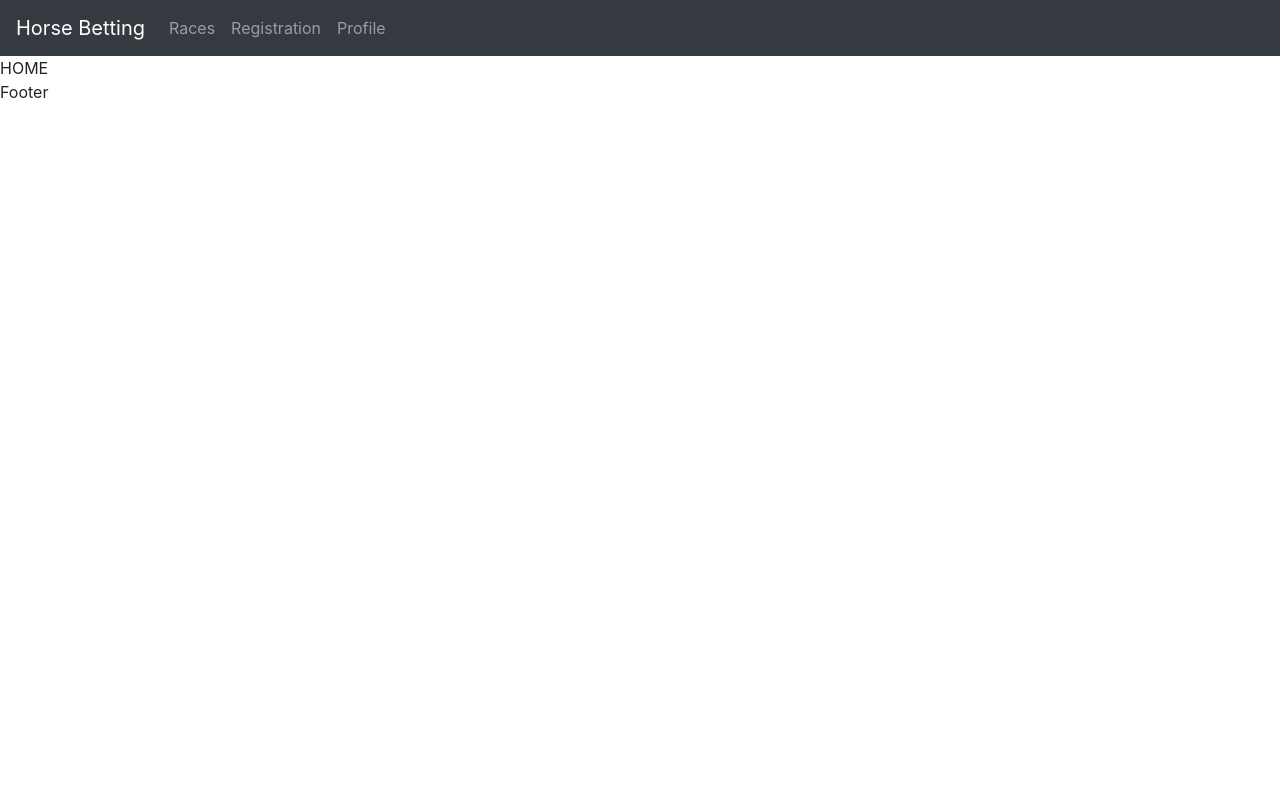
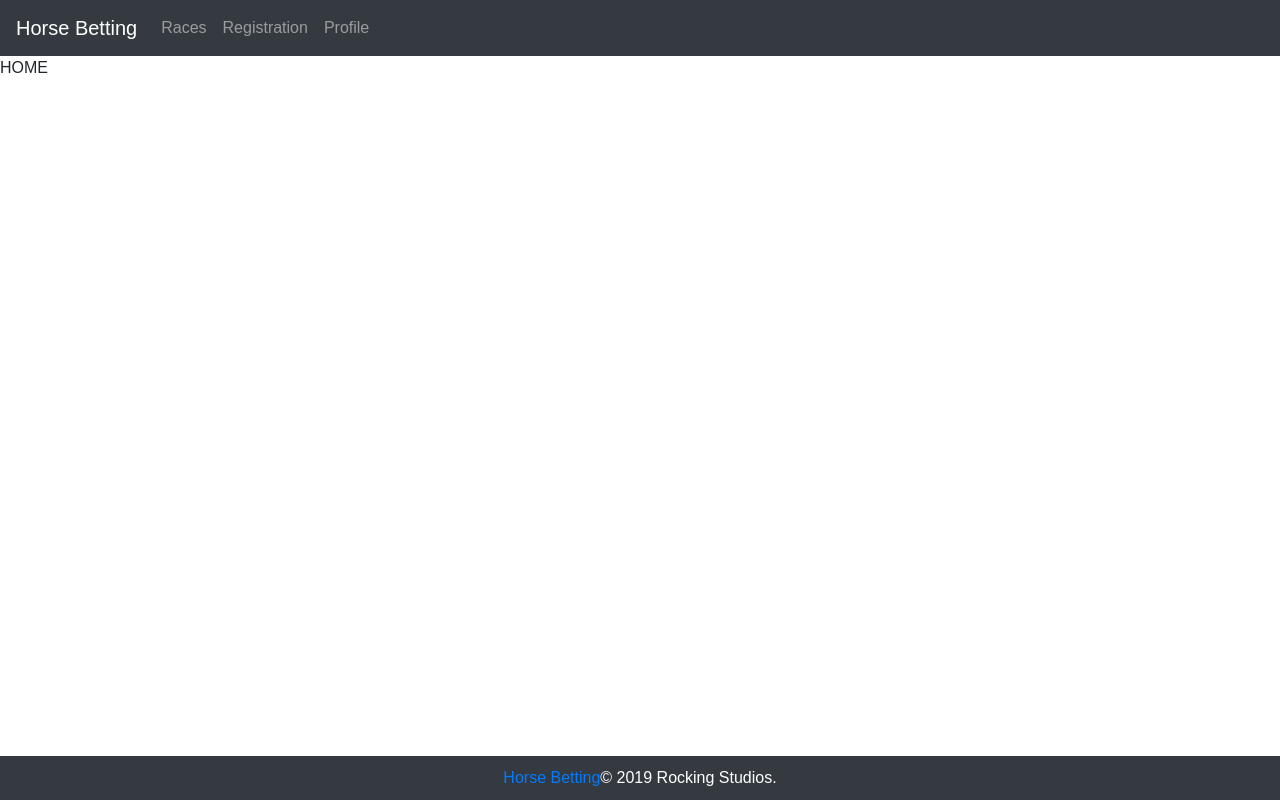
Before and after one commit to JorgenBengtsson/HorseBettingSite, a React (Create React App) app in the folder FrontEnd/: page / in a window 1280 px wide. Built offline with nearby package versions, Linux system fonts and the light colour scheme.

Commit message:
Adding Sticky Footer, rearrange index.js
Read https://medium.com/@stefanmaretic/react-sticky-footer-f842d5fbd68

```diff
--- a/FrontEnd/src/App.js
+++ b/FrontEnd/src/App.js
@@ -4,7 +4,11 @@ import "bootstrap/dist/css/bootstrap.min.css";
 import Page from "./Components/PageStructure/Page";
 
 function App() {
-  return <Page />;
+  return (
+    <div className="content">
+      <Page />
+    </div>
+  );
 }
 
 export default App;
--- a/FrontEnd/src/Components/PageStructure/Footer.js
+++ b/FrontEnd/src/Components/PageStructure/Footer.js
@@ -2,6 +2,13 @@ import React, { Component } from "react";
 
 export default class Footer extends Component {
   render() {
-    return <div>Footer</div>;
+    return (
+      <footer className="footer">
+        <div>
+          <a href="#">Horse Betting</a>
+          <span>&copy; 2019 Rocking Studios.</span>
+        </div>
+      </footer>
+    );
   }
 }
--- a/FrontEnd/src/Components/PageStructure/Page.js
+++ b/FrontEnd/src/Components/PageStructure/Page.js
@@ -32,7 +32,6 @@ export default class Page extends Component {
           <Registration title="Registration" />
           <Profile title="Profile" />
         </Body>
-        <Footer />
       </div>
     );
   }
--- /dev/null
+++ b/FrontEnd/src/index.css
@@ -0,0 +1,29 @@
+html,
+body {
+  height: 100%;
+  font-family: sans-serif;
+}
+
+body {
+  margin: 0;
+  padding: 0;
+}
+
+#root {
+  display: flex;
+  flex-direction: column;
+  height: 100%;
+}
+
+.content {
+  flex: 1 0 auto;
+  padding: 0px;
+}
+
+.footer {
+  flex-shrink: 0;
+  text-align: center;
+  padding: 10px;
+  background-color: #343a40;
+  color: white;
+}
--- a/FrontEnd/src/index.js
+++ b/FrontEnd/src/index.js
@@ -1,5 +1,10 @@
 import React from "react";
 import ReactDOM from "react-dom";
 import App from "./App";
+import Footer from "./Components/PageStructure/Footer";
+import "./index.css";
 
-ReactDOM.render(<App />, document.getElementById("root"));
+ReactDOM.render(
+  [<App key="1" />, <Footer key="2" />],
+  document.getElementById("root")
+);
```
